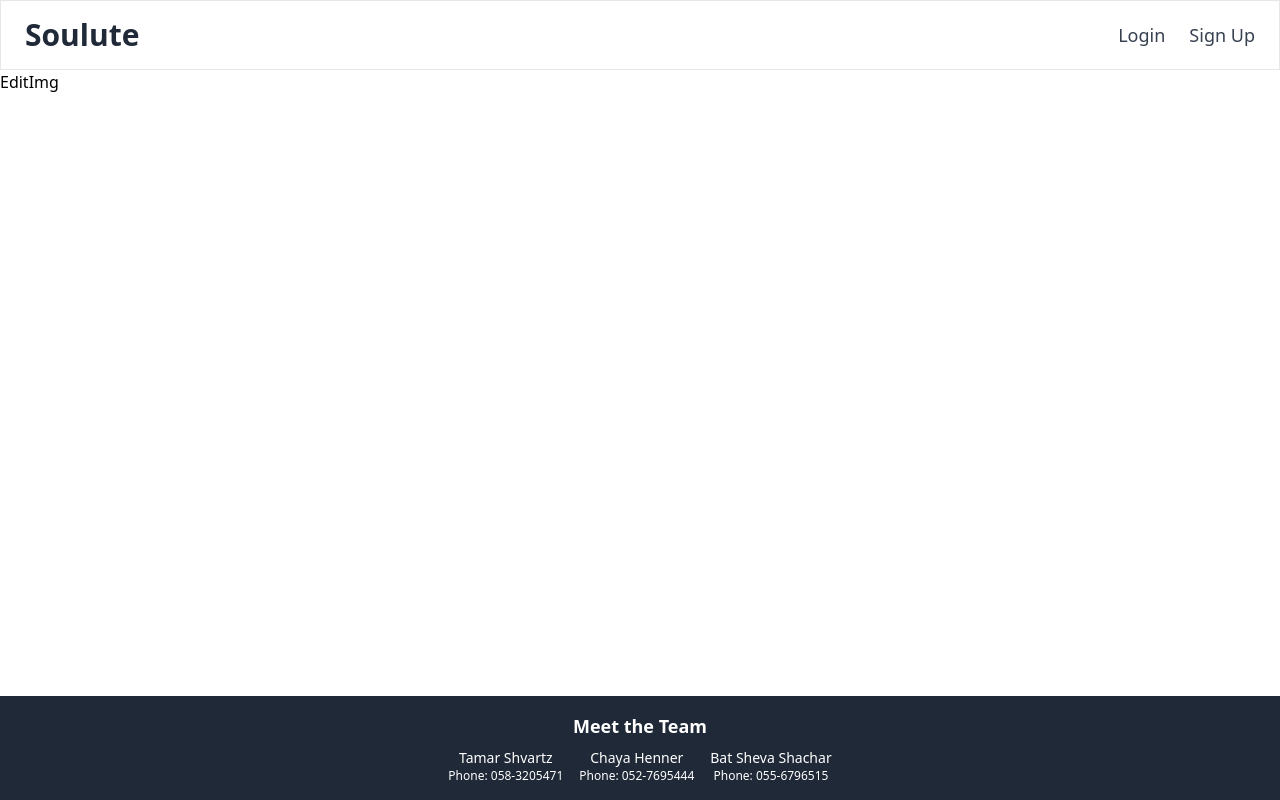
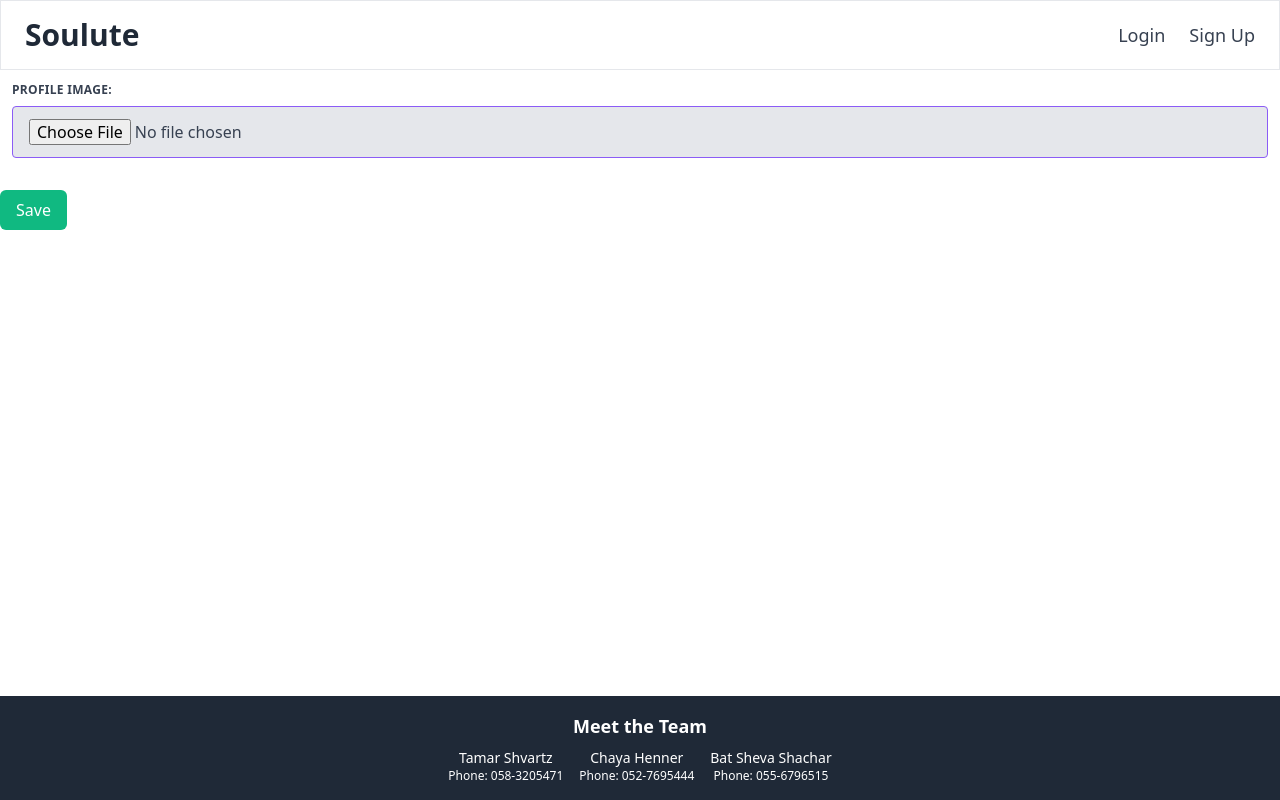
Before and after one commit to ChayaHenner/VOLUNTEER_PROJECT, a React (Vite) app in the folder clientVite/: page /edit-img in a window 1280 px wide. Built offline with nearby package versions, Linux system fonts and the light colour scheme.

Commit message:
edit img

```diff
--- a/clientVite/src/comps_users/editImg.jsx
+++ b/clientVite/src/comps_users/editImg.jsx
@@ -1,9 +1,56 @@
-import React from 'react'
+import React, { useState, useEffect, useContext, useRef } from 'react'
+import { uploadImageToStorage } from '../helper/helper';
+import { useForm } from 'react-hook-form';
+import { SERVER_URL, apiRequestNoBody } from '../serverConnect/api';
+import Cookies from 'js-cookie';
+import { AppContext } from '../../context/context';
+import { useNavigate } from 'react-router-dom';
 
 const EditImg = () => {
-  return (
-    <div>EditImg</div>
-  )
+    const { register, handleSubmit, formState: { errors }, getValues } = useForm();
+    const [selectedImage, setSelectedImage] = useState(null);
+    const { user, setUser } = useContext(AppContext);
+    const nav = useNavigate()
+
+    const onSubmit = async (data) => {
+        // setLoading(true)
+        const imageUrl = await uploadImageToStorage(selectedImage);
+        data.img_url = imageUrl;
+        console.log(imageUrl);
+        console.log(data);
+        let url = SERVER_URL + "/users/image?url=" + imageUrl
+        console.log(url);
+        try {
+
+            let resp = await apiRequestNoBody(url, "PUT")
+            console.log("token", resp.data.token);
+            Cookies.set('user', JSON.stringify(resp.data.user), { expires: 1 }); // expires in 1 day
+            setUser(resp.data.user)
+            alert("img saved successfully")
+            nav("/my-profile")
+        }
+        catch (err) {
+            console.log("ERROR ", err);
+            alert(err);
+        }
+        console.log(data);
+    }
+    return (
+        <div>
+            <form onSubmit={handleSubmit(onSubmit)} className="mt-3">
+                <div className="mb-4 px-3">
+                    <label className="block uppercase tracking-wide text-gray-700 text-xs font-bold mb-2">
+                        Profile Image:
+                    </label>
+                    <input {...register('img_url')} type="file" accept="image/*" onChange={(e) => setSelectedImage(e.target.files[0])} className="appearance-none block w-full bg-gray-200 text-gray-700 border border-purple-500 rounded py-3 px-4 mb-3 leading-tight focus:outline-none focus:bg-white" />
+                    {/* <input {...register('img_url')} type="file" accept="image/*" className="appearance-none block w-full bg-gray-200 text-gray-700 border border-purple-500 rounded py-3 px-4 mb-3 leading-tight focus:outline-none focus:bg-white" /> */}
+                </div>
+                <button type="submit" className="bg-green-500 text-white px-4 py-2 rounded-md mt-4">
+                    Save
+                </button>
+            </form>
+        </div>
+    )
 }
 
 export default EditImg
--- a/clientVite/src/comps_users/editProfile.jsx
+++ b/clientVite/src/comps_users/editProfile.jsx
@@ -49,7 +49,7 @@ const EditProfile = () => {
         // delete data.confirmPassword
         // data.address = selectedAddress;
         data.address = address //new
-        let url = SERVER_URL + `/users/${user._id}`
+        let url = SERVER_URL + `/users/edit/${user._id}`
         try {
             let resp = await apiRequest(url, "PUT", data)
             console.log(resp.data)
```
Also changed, not shown: 1 other file (tests, documents, lock files or other folders).
